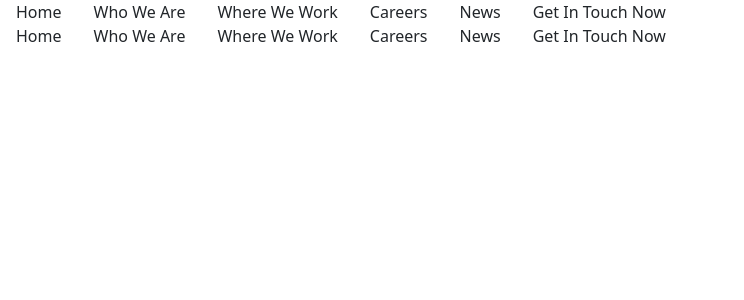
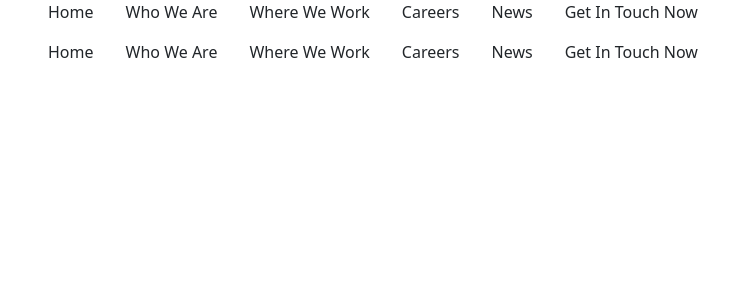
Before and after one commit to DezVibez/proj-html-vuejs, a Vue app: page / in a window 1280 px wide. Shown: the top 300 px of the page, without its empty margins (0-744 px from the left). Built offline with nearby package versions, Linux system fonts and the light colour scheme.

Commit message:
create cartelle sass e primo sass setting

```diff
--- a/src/App.vue
+++ b/src/App.vue
@@ -1,5 +1,5 @@
 <template>
-  <div id="app">
+  <div>
     <BaseHeader :list="avadaList"/>
     <BaseMain />
     <BaseFooter :list="avadaList"/>
@@ -10,8 +10,6 @@
 import BaseHeader from './components/BaseHeader.vue';
 import BaseMain from './components/BaseMain.vue';
 import BaseFooter from './components/BaseFooter.vue';
-
-//"Who We Are","What We Do","Where We Work","Careers","News","Get In Touch Now"
 
 export default {
   name: 'App',
@@ -29,12 +27,5 @@ export default {
 </script>
 
 <style lang="scss">
-#app {
-  *{
-    list-style-type: none;
-    padding: 0;
-    margin: 0;
-    box-sizing: border-box;
-  }
-}
+  @import "./assets/sass/style.scss";
 </style>
--- /dev/null
+++ b/src/assets/sass/_vars.scss
@@ -0,0 +1,9 @@
+
+
+//Color palette variables
+
+$primary_col: #ffa837;
+$secondary_btn_col: #0369d7;
+
+
+//Fonts
--- /dev/null
+++ b/src/assets/sass/style.scss
@@ -0,0 +1,8 @@
+@import 'vars';
+
+*{
+    list-style-type: none;
+    padding: 0;
+    margin: 0;
+    box-sizing: border-box;
+  }
--- a/src/components/BaseFooter.vue
+++ b/src/components/BaseFooter.vue
@@ -20,4 +20,6 @@ export default {
 <!-- Add "scoped" attribute to limit CSS to this component only -->
 <style scoped lang="scss">
 
+@import "../assets/sass/vars";
+
 </style>
--- a/src/components/BaseHeader.vue
+++ b/src/components/BaseHeader.vue
@@ -19,4 +19,6 @@ export default {
 <!-- Add "scoped" attribute to limit CSS to this component only -->
 <style scoped lang="scss">
 
+@import "../assets/sass/vars";
+
 </style>
--- a/src/components/BaseMain.vue
+++ b/src/components/BaseMain.vue
@@ -18,4 +18,6 @@ export default {
 <!-- Add "scoped" attribute to limit CSS to this component only -->
 <style scoped lang="scss">
 
+@import "../assets/sass/vars";
+
 </style>
```
